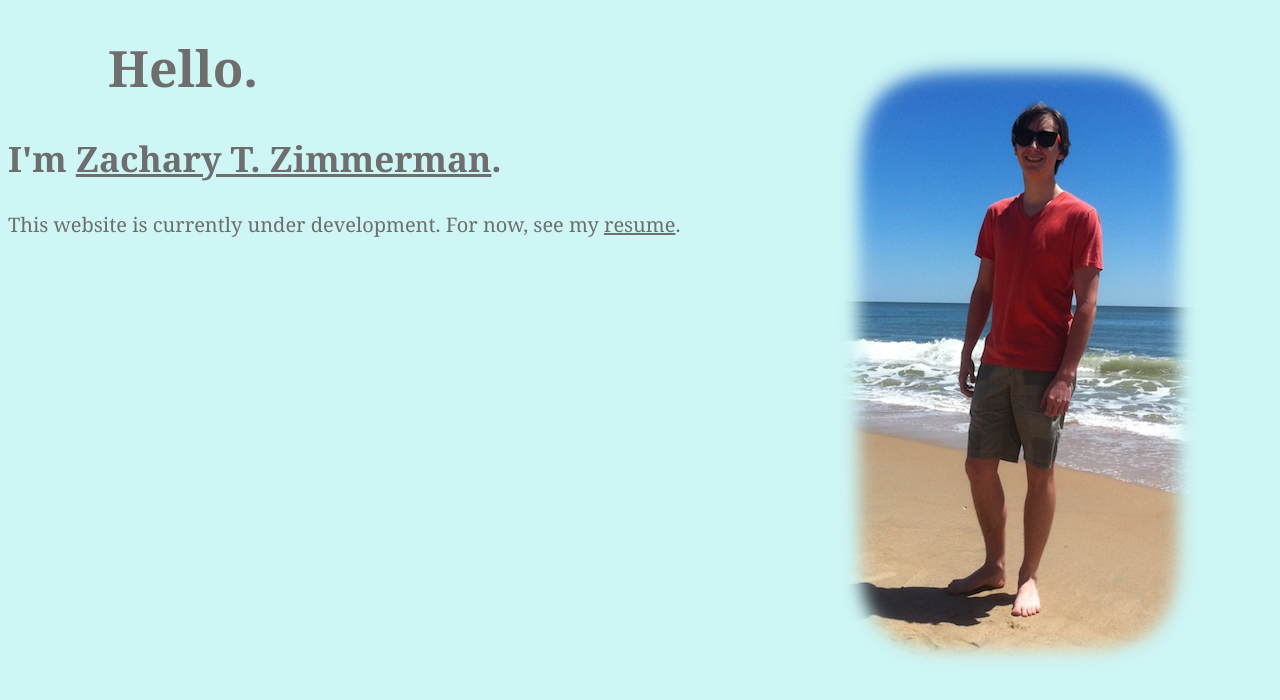
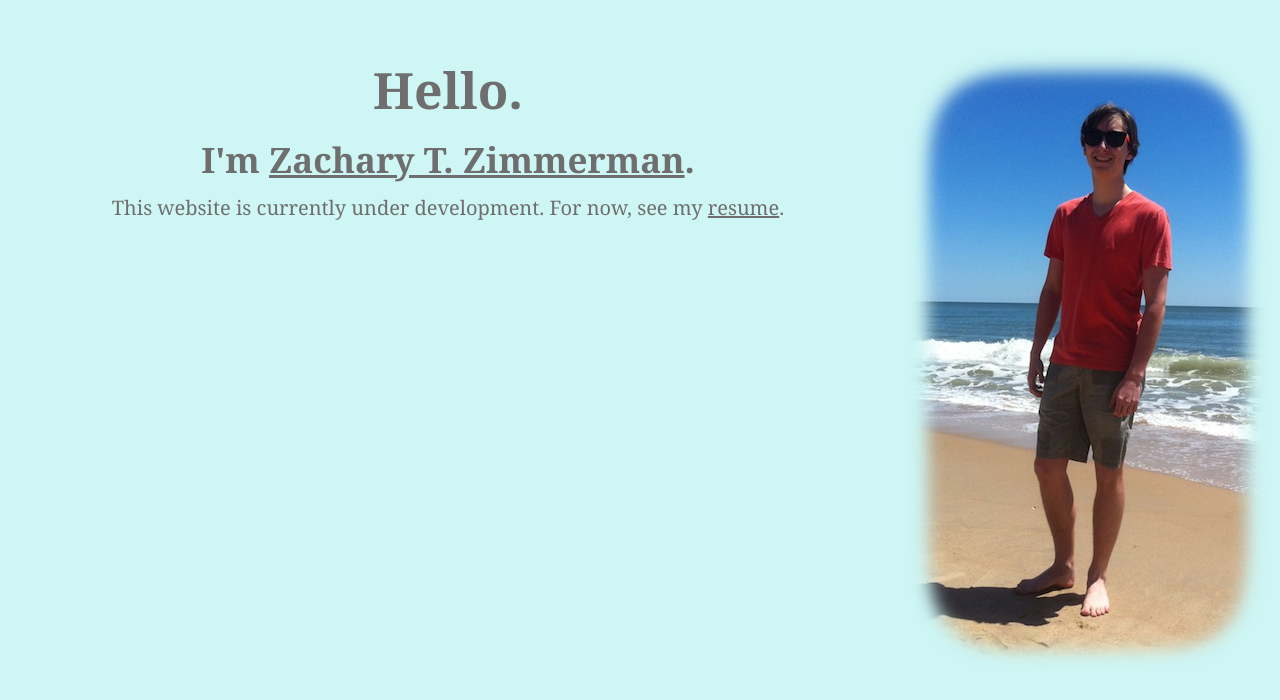
Before and after one commit to Oneman2feet/Oneman2feet.github.io, a plain HTML site: page index.html in a window 1280 px wide. Drawn offline with Linux system fonts and the light colour scheme.

Commit message:
quickly restructured page

```diff
--- a/index.html
+++ b/index.html
@@ -6,10 +6,14 @@
 </head>
 
 <body>
-  <h1>Hello.</h1>
-  <h2>I'm <a href="mailto:zacharytzimmerman@gmail.com">Zachary T. Zimmerman</a>.</h2>
-  <p>This website is currently under development. For now, see my <a href="resume.pdf">resume</a>.</p>
-  <img id="me" src="tools/images/z-beach.png" />
+  <div id="main">
+    <h1>Hello.</h1>
+    <h2>I'm <a href="mailto:zacharytzimmerman@gmail.com">Zachary T. Zimmerman</a>.</h2>
+    <p>This website is currently under development. For now, see my <a href="resume.pdf">resume</a>.</p>
+  </div>
+  <div id="side">
+    <img id="me" src="tools/images/z-beach.png" />
+  </div>
 </body>
 
 </html>
--- a/tools/style.css
+++ b/tools/style.css
@@ -1,13 +1,15 @@
+* { margin: 0; padding: 0; }
+html,body { width: 100% }
+
 body { background: #CEF6F5; }
-
 a { color: inherit; }
-
 h1,h2,p { font-family: Georgia, serif; color: #6E6E6E; }
 
-h1 { font-size: 50px; padding-left: 100px; }
+#main { float: left;  width: 70%; text-align: center; margin-top: 50px; }
+#side { float: right; width: 30%; text-align: center; margin-top: 50px; }
 
-h2 { font-size: 35px; }
+h1 { font-size: 50px; line-height: 80px; }
+h2 { font-size: 35px; line-height: 60px; }
+p  { font-size: 20px; line-height: 35px; }
 
-p { font-size: 20px; }
-
-img#me { position: absolute; top: 50px; right: 80px; }
+#side #me {  }
```
